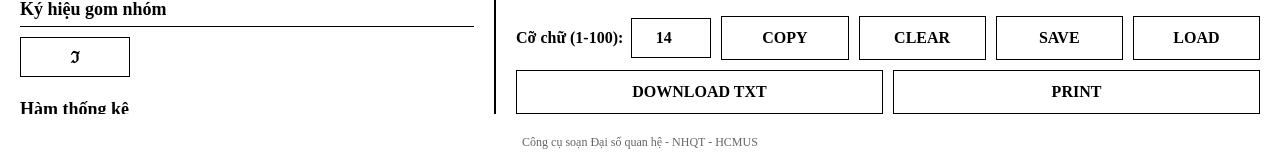
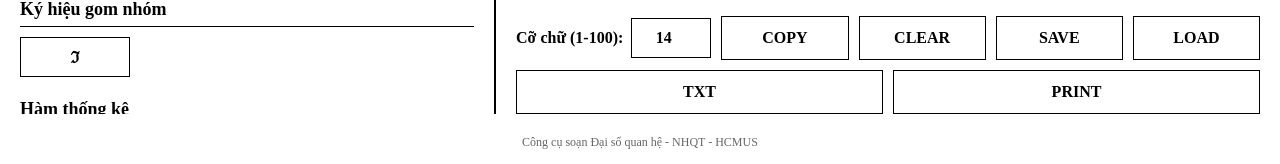
Before and after one commit to QT06-Hcmus/Relational-Algebra-Editor, a plain HTML site: page index.html in a window 1280 px wide. Shown: the part 629-793 px from the top of the page. Drawn offline with Linux system fonts and the light colour scheme.

Commit message:
Doi ten nut Download TXT thanh TXT

```diff
--- a/index.html
+++ b/index.html
@@ -107,7 +107,7 @@
                 <button type="button" onclick="clearText()">Clear</button>
                 <button type="button" onclick="saveText()">Save</button>
                 <button type="button" onclick="loadText()">Load</button>
-                <button type="button" onclick="downloadTxt()">Download TXT</button>
+                <button type="button" onclick="downloadTxt()">TXT</button>
                 <button type="button" onclick="printPage()">Print</button>
             </div>
         </section>
```
